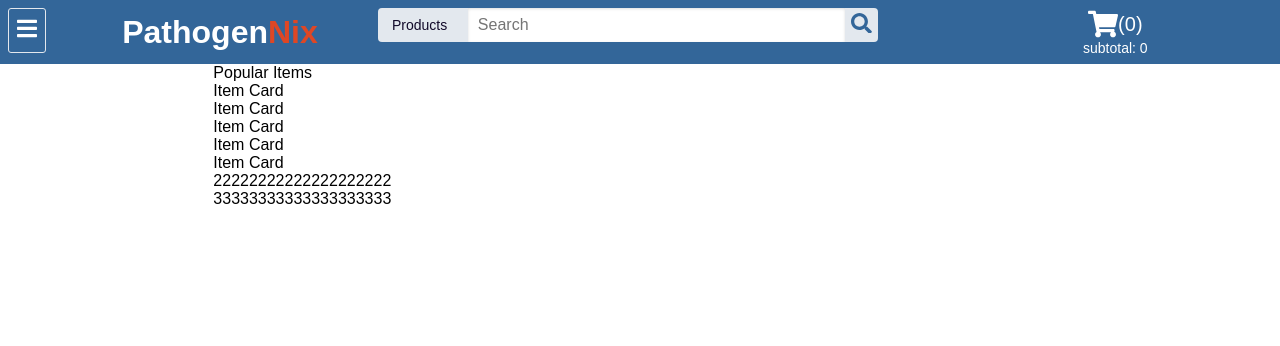
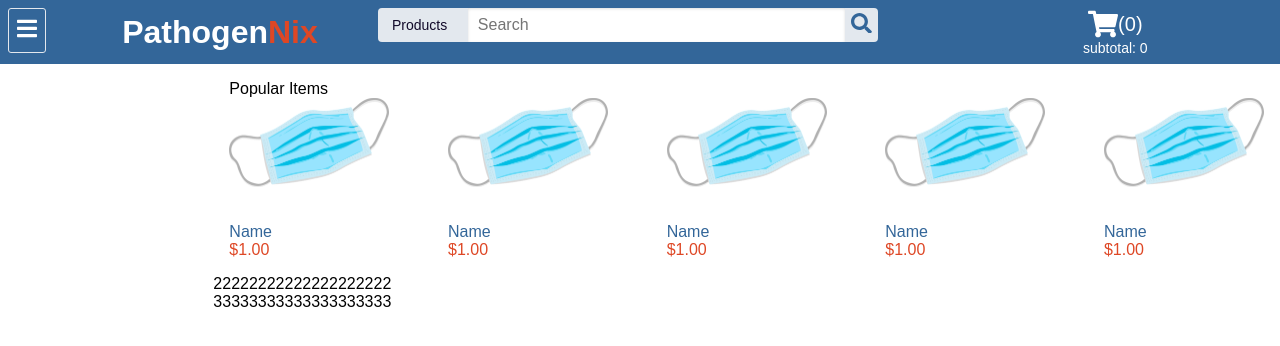
Before and after one commit to SuperCoolFrog/pathogennix, a React (Create React App) app: page / in a window 1280 px wide. Shown: the top 346 px of the page. Built offline with nearby package versions, Linux system fonts and the light colour scheme.

Commit message:
Item Card

```diff
--- a/src/components/ItemList/ItemList.tsx
+++ b/src/components/ItemList/ItemList.tsx
@@ -1,6 +1,7 @@
 import React from 'react';
 import styles from './item-list.module.scss';
 import InventoryItem from '../../models/InventoryItem';
+import Card from './components/ItemListCard/ItemListCard';
 
 interface ItemListProps {
   header: string;
@@ -11,7 +12,9 @@ const ItemList = ({ header, items }: ItemListProps) => {
   return (<div className={styles.itemListContainer}>
     <div className={styles.header}>{header}</div>
     <div className={styles.itemsContainer}>
-      { items && items.length && items.map(() => (<div>Item Card</div>))}
+      { items && items.length && items.map(() => (
+        <Card />
+      ))}
     </div>
   </div>);
 };
--- /dev/null
+++ b/src/components/ItemList/components/ItemListCard/ItemListCard.tsx
@@ -0,0 +1,18 @@
+import React from 'react';
+import styles from './item-list-card.module.scss';
+
+const ItemListCard = () => {
+  return (<div className={styles.cardContainer}>
+    <div className={styles.imageContainer}>
+      <img src="/mask.placeholder.png" className={styles.image} />
+    </div>
+    <div className={styles.name}>
+      <a href="/">Name</a>
+    </div>
+    <div className={styles.price}>
+      $1.00
+    </div>
+  </div>);
+};
+
+export default ItemListCard;
--- /dev/null
+++ b/src/components/ItemList/components/ItemListCard/item-list-card.module.scss
@@ -0,0 +1,29 @@
+@import "../../../../styles/theme.scss";
+
+.imageContainer {
+  width: 160px;
+  height: 125px;
+}
+
+.image {
+  max-width: 100%;
+  max-height: 100%;
+}
+
+.name {
+  a, a:visited {
+    color: $theme-primary;
+    font-size: 16px;
+    margin-bottom: 5px;
+    text-decoration: none;
+  }
+
+  a:hover {
+    text-decoration: underline;
+  }
+}
+
+.price {
+  color: $redish;
+  font-size: 16px;
+}
--- a/src/components/ItemList/item-list.module.scss
+++ b/src/components/ItemList/item-list.module.scss
@@ -0,0 +1,4 @@
+.itemsContainer {
+  display: flex;
+  justify-content: space-between;
+}
--- a/src/pages/Home/Home.tsx
+++ b/src/pages/Home/Home.tsx
@@ -1,4 +1,5 @@
 import React, { useEffect } from 'react';
+import styles from './home.module.scss';
 import { useSelector, useDispatch } from 'react-redux';
 import { inventoryStateSelector } from '../../store/inventory/inventory-selector';
 import { getItems } from '../../store/inventory/inventory-thunks';
@@ -21,7 +22,9 @@ const Home = () => {
 
   return (<section className={"pure-g"}>
     <div className={"pure-u-1"}>
-      <ItemList header="Popular Items" items={inventoryItems} />
+      <div className={styles.itemListContainer}>
+        <ItemList header="Popular Items" items={inventoryItems} />
+      </div>
     </div>
     <div className={"pure-u-1"}>22222222222222222222</div>
     <div className={"pure-u-1"}>33333333333333333333</div>
--- a/src/pages/Home/home.module.scss
+++ b/src/pages/Home/home.module.scss
@@ -0,0 +1,3 @@
+.itemListContainer {
+  padding: 1em;
+}
```
Also changed, not shown: public/mask.placeholder.png (added).
